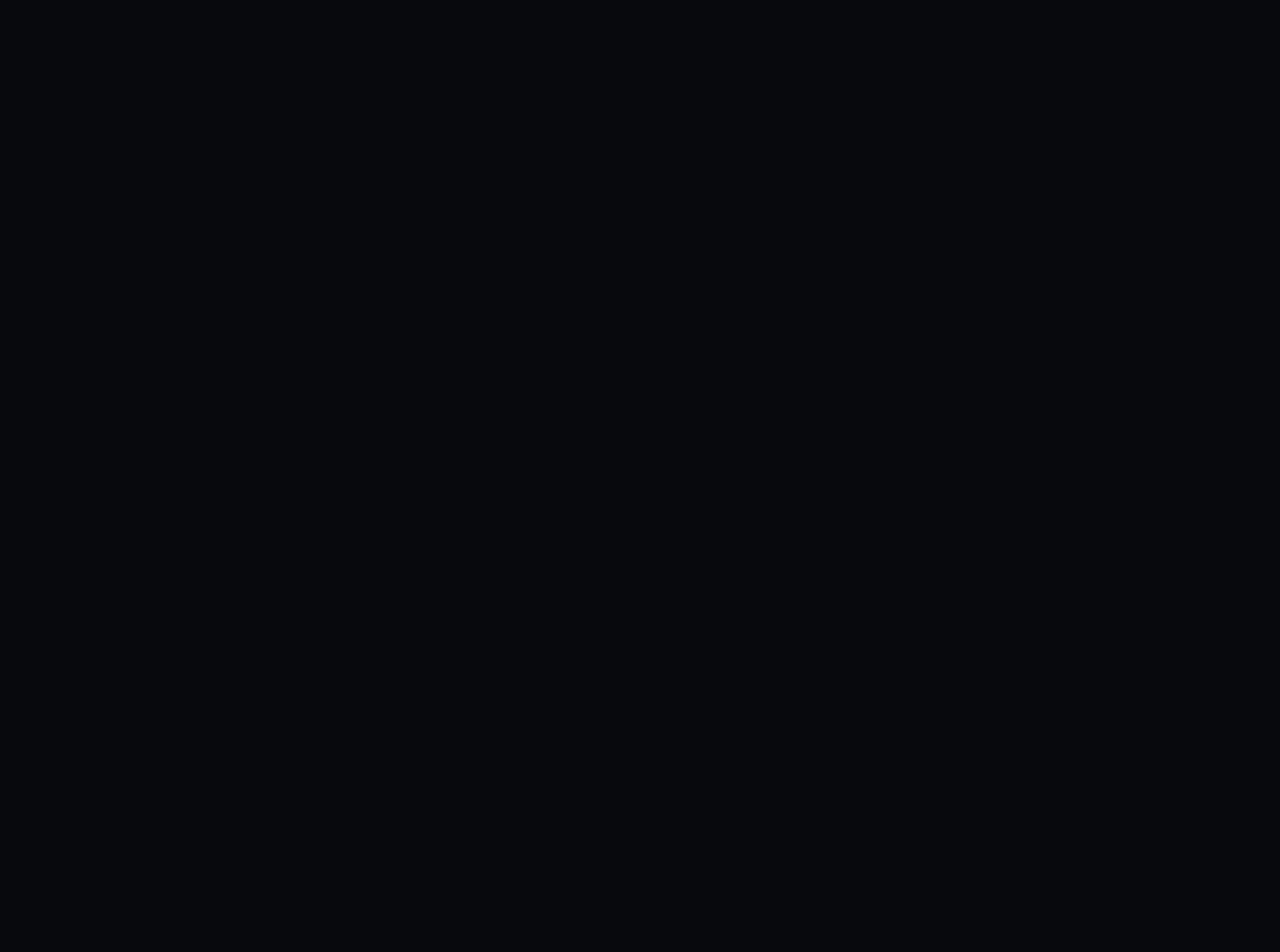
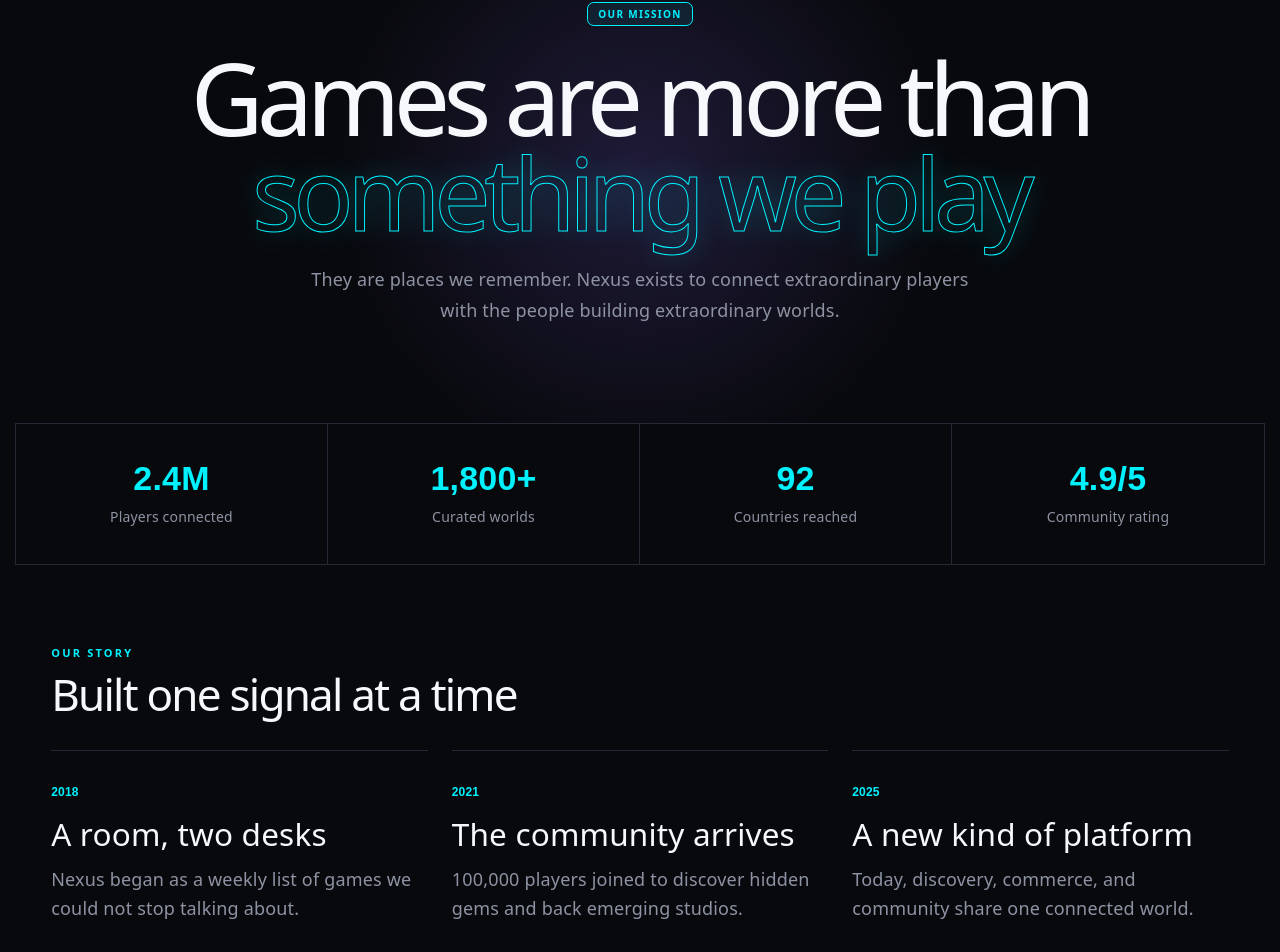
Before and after one commit to ElsonKok/Nexus-Gaming, a Vue app: page /about in a window 1280 px wide. Shown: the part 148-1100 px from the top of the page. Before the commit the page ends 800 px from the top, so only its background shows below. Built offline with nearby package versions, Linux system fonts and the light colour scheme.

Commit message:
Updated About page

```diff
--- a/src/components/About.vue
+++ b/src/components/About.vue
@@ -1,2 +1,299 @@
+<script setup>
+import { ref } from 'vue';
+
+const stats = [
+    { value: '2.4M', label: 'Players connected' },
+    { value: '1,800+', label: 'Curated worlds' },
+    { value: '92', label: 'Countries reached' },
+    { value: '4.9/5', label: 'Community rating' }
+];
+
+const timeline = [
+    { year: '2018', title: 'A room, two desks', text: 'Nexus began as a weekly list of games we could not stop talking about.' },
+    { year: '2021', title: 'The community arrives', text: '100,000 players joined to discover hidden gems and back emerging studios.' },
+    { year: '2025', title: 'A new kind of platform', text: 'Today, discovery, commerce, and community share one connected world.' }
+];
+
+const team = [
+    { name: 'Kok Zhong Bo', role: 'Team Lead', img: '' },
+    { name: 'Looi Yi Sean', role: 'Team Lead', img: '' },
+    { name: 'Nyin Seng Yik', role: 'Team Lead', img: '' }
+];
+
+const faqs = [
+    {
+        q: 'What makes Nexus different?',
+        a: 'Nexus stands out by combining discovery, commerce, and community into a single, connected platform. We focus on curating unique experiences and supporting emerging developers.'
+    },
+    {
+        q: 'Can I play across devices?',
+        a: 'Your collection follows your Nexus profile across supported desktop and console platforms.'
+    },
+    {
+        q: 'How do creators join?',
+        a: 'Creator access is reviewed on a rolling basis. Apply through your profile with a playable build and studio details.'
+    }
+];
+
+const openFaq = ref(0);
+const toggleFaq = (i) => {
+    openFaq.value = openFaq.value === i ? null : i;
+};
+</script>
+
 <template>
+    <header class="about-hero text-center d-grid">
+        <span class="badge">OUR MISSION</span>
+        <h1>Games are more than<br><em>something we play</em></h1>
+        <p>They are places we remember. Nexus exists to connect extraordinary players with the people building extraordinary worlds.</p>
+    </header>
+
+    <section class="stats m-auto d-grid">
+        <div v-for="stat in stats" :key="stat.label" class="text-center">
+            <strong class="d-block">{{ stat.value }}</strong>
+            <span>{{ stat.label }}</span>
+        </div>
+    </section>
+
+    <main class="page m-auto">
+        <section class="section">
+            <span class="eyebrow">OUR STORY</span>
+            <h2>Built one signal at a time</h2>
+            <div class="timeline d-grid">
+                <article v-for="item in timeline" :key="item.year">
+                    <span>{{ item.year }}</span>
+                    <h3>{{ item.title }}</h3>
+                    <p>{{ item.text }}</p>
+                </article>
+            </div>
+        </section>
+
+        <section class="section">
+            <span class="eyebrow">THE PEOPLE BEHIND THE PIXELS</span>
+            <h2>Meet the crew</h2>
+            <div class="team d-grid">
+                <article v-for="member in team" :key="member.name">
+                    <img v-if="member.img" :src="member.img" :alt="member.name" />
+                    <div v-else class="avatar-fallback">{{ member.name[0] }}</div>
+                    <h3>{{ member.name }}</h3>
+                    <span>{{ member.role }}</span>
+                </article>
+            </div>
+        </section>
+
+        <section class="faq m-auto">
+            <span class="eyebrow">NEED TO KNOW</span>
+            <h2>Frequently Asked Questions</h2>
+            <article
+                v-for="(item, i) in faqs"
+                :key="item.q"
+                :class="{ open: openFaq === i }"
+            >
+                <button type="button" @click="toggleFaq(i)">
+                    <span>{{ item.q }}</span>
+                    <span>{{ openFaq === i ? '−' : '+' }}</span>
+                </button>
+                <p v-show="openFaq === i">{{ item.a }}</p>
+            </article>
+        </section>
+    </main>
 </template>
+
+<style scoped>
+.about-hero {
+    background: radial-gradient(circle, rgba(138, 108, 255, 0.18), transparent 45%);
+    min-height: 500px;
+    place-content: center;
+    justify-items: center;
+    padding: 40px 24px;
+}
+
+.badge {
+    border: 1px solid currentColor;
+    padding: 6px 10px;
+    font-size: 10px;
+    line-height: 1;
+    letter-spacing: 0.13em;
+    font-weight: 700;
+    color: var(--cyan);
+    background: rgba(0, 242, 254, 0.07);
+}
+
+.about-hero h1 {
+    letter-spacing: -0.065em;
+    margin: 24px 0;
+    font-size: clamp(44px, 8vw, 100px);
+    line-height: 0.95;
+}
+
+.about-hero em {
+    color: transparent;
+    -webkit-text-stroke: 1px var(--cyan);
+    text-shadow: 0 0 28px rgba(0, 242, 254, 0.2);
+    font-style: normal;
+}
+
+.about-hero p {
+    max-width: 690px;
+    color: var(--muted);
+    font-size: 18px;
+    line-height: 1.7;
+}
+
+.stats {
+    border: 1px solid var(--line);
+    grid-template-columns: repeat(4, 1fr);
+    max-width: 1250px;
+}
+
+.stats div {
+    border-right: 1px solid var(--line);
+    padding: 35px 20px;
+}
+
+.stats div:last-child {
+    border-right: 0;
+}
+
+.stats strong {
+    color: var(--cyan);
+    font: 700 34px 'Space Grotesk', sans-serif;
+    margin-bottom: 4px;
+}
+
+.stats span {
+    color: var(--muted);
+    font-size: 14px;
+}
+
+.page {
+    max-width: 1400px;
+    padding: 80px max(4vw, 28px);
+}
+
+.section {
+    margin-bottom: 100px;
+}
+
+.eyebrow {
+    color: var(--cyan);
+    letter-spacing: 0.2em;
+    font-size: 11px;
+    font-weight: 700;
+    display: block;
+}
+
+h2 {
+    letter-spacing: -0.04em;
+    margin: 6px 0 30px;
+    font-size: clamp(28px, 4vw, 44px);
+}
+
+.timeline,
+.team {
+    grid-template-columns: repeat(3, 1fr);
+    gap: 24px;
+}
+
+.timeline article {
+    border-top: 1px solid var(--line);
+    padding: 25px 0;
+}
+
+.timeline span {
+    color: var(--cyan);
+    font: 700 12px 'Space Grotesk', sans-serif;
+}
+
+.timeline h3 {
+    margin: 12px 0;
+}
+
+.timeline p {
+    color: var(--muted);
+    line-height: 1.6;
+}
+
+.team img,
+.avatar-fallback {
+    width: 100%;
+    aspect-ratio: 1;
+    border: 1px solid var(--line);
+    object-fit: cover;
+}
+
+.avatar-fallback {
+    display: grid;
+    place-items: center;
+    font: 700 42px 'Space Grotesk', sans-serif;
+    color: var(--cyan);
+    background: rgba(0, 242, 254, 0.04);
+}
+
+.team h3 {
+    margin: 15px 0 4px;
+}
+
+.team span {
+    color: var(--muted);
+    font-size: 13px;
+}
+
+.faq {
+    max-width: 850px;
+}
+
+.faq article {
+    border-top: 1px solid var(--line);
+}
+
+.faq article:last-child {
+    border-bottom: 1px solid var(--line);
+}
+
+.faq button {
+    color: #fff;
+    background: none;
+    border: 0;
+    display: flex;
+    justify-content: space-between;
+    align-items: center;
+    width: 100%;
+    padding: 22px 0;
+    font-size: 16px;
+    font-weight: 600;
+    text-align: left;
+    cursor: pointer;
+}
+
+.faq button:hover,
+.faq article.open button {
+    color: var(--cyan);
+}
+
+.faq p {
+    color: var(--muted);
+    line-height: 1.65;
+    margin: 0 0 24px;
+}
+
+@media (max-width: 900px) {
+    .stats {
+        grid-template-columns: repeat(2, 1fr);
+        margin: 0 24px;
+    }
+
+    .stats div:nth-child(2) {
+        border-right: 0;
+    }
+
+    .stats div:nth-child(-n+2) {
+        border-bottom: 1px solid var(--line);
+    }
+
+    .timeline,
+    .team {
+        grid-template-columns: 1fr;
+    }
+}
+</style>
```
